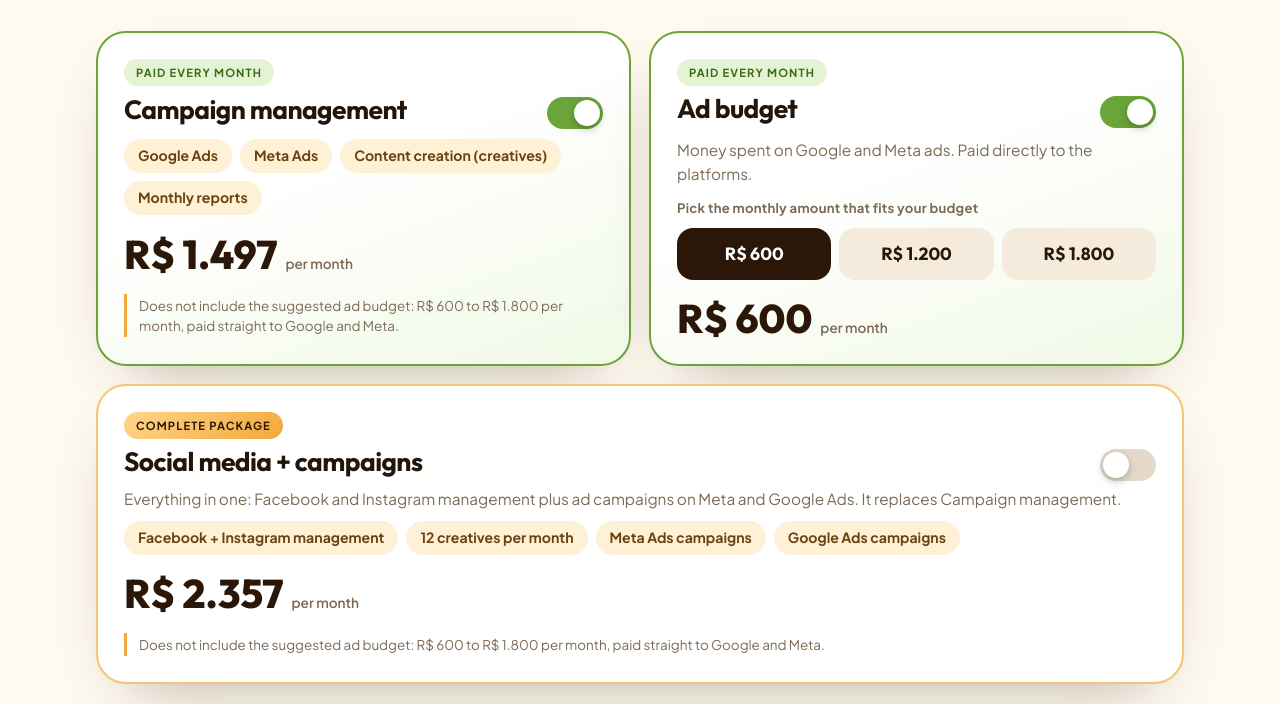
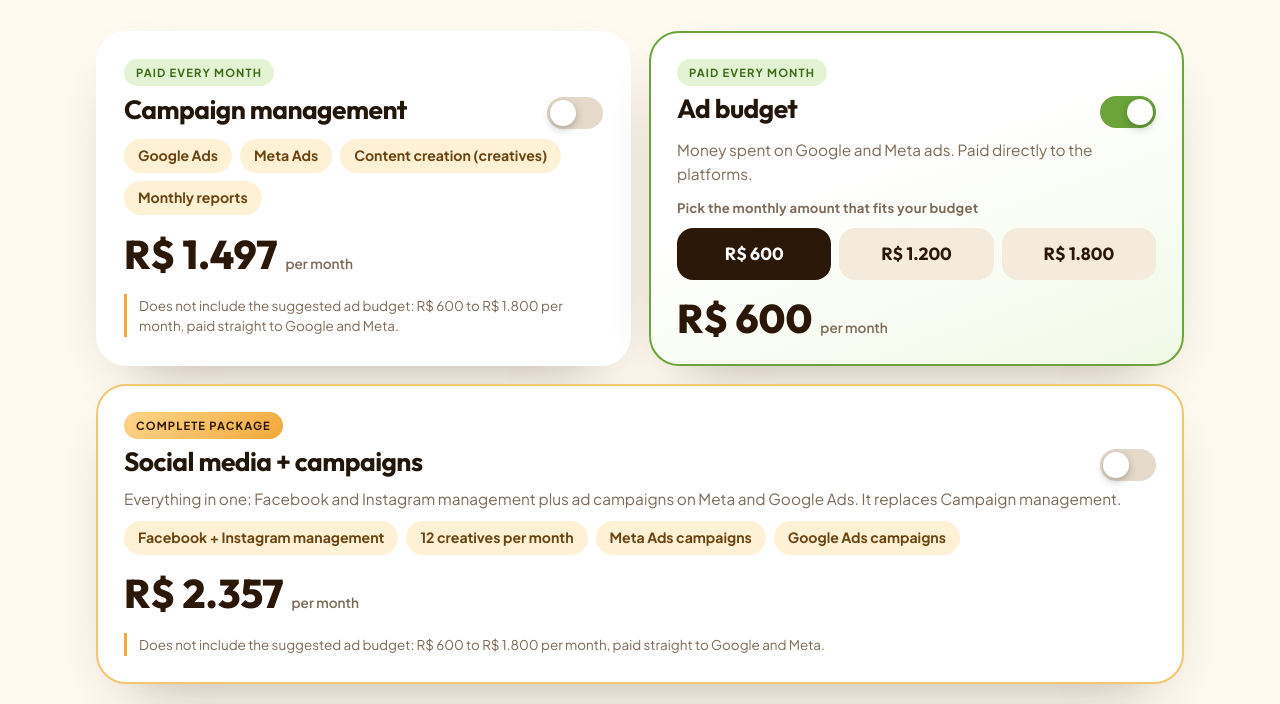
Before and after one commit to theoceanbluebr/propostas, a plain HTML site: page baraka-distribuidora/index.html in a window 1280 px wide. Shown: the part 5229-5933 px from the top of the page. Drawn offline with Linux system fonts and the light colour scheme.

Commit message:
Baraka: valor da agência começa em zero até o cliente escolher
Co-Authored-By: Claude Sonnet 5.5 <noreply@anthropic.com>
Claude-Session: https://claude.ai/code/session_014SHWY91QThjY1vrkUtkhvm

```diff
--- a/baraka-distribuidora/index.html
+++ b/baraka-distribuidora/index.html
@@ -371,7 +371,7 @@ html[dir=rtl] body,html[dir=rtl] h1,html[dir=rtl] h2,html[dir=rtl] h3,html[dir=r
   </div>
 
   <div class="mods rv" id="mods">
-    <button class="mod" id="mgmt" data-excl="pack" type="button" role="switch" aria-checked="true" data-price="1497" data-kind="month" data-n="m1">
+    <button class="mod" id="mgmt" data-excl="pack" type="button" role="switch" aria-checked="false" data-price="1497" data-kind="month" data-n="m1">
       <span class="bdg" data-i="b_month"></span>
       <span><h3 data-i="m1"></h3></span><span class="sw"></span>
       <span class="feats"><span data-i="mf1"></span><span data-i="mf2"></span><span data-i="mf3"></span><span data-i="mf4"></span></span>
```
